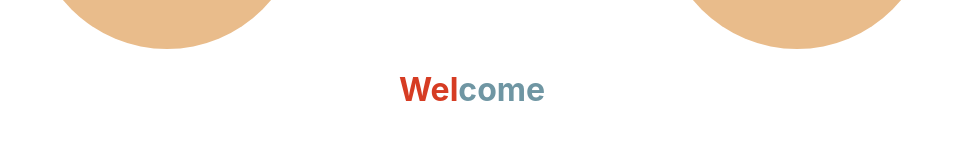
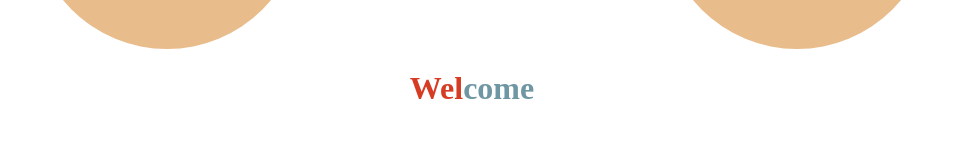
Before and after one commit to cfgdelaware23/Team-8, a React (Create React App) app in the folder Frontend/: page / in a window 1280 px wide. Shown: the part 565-725 px from the top of the page, without its empty margins (168-1131 px from the left). Built offline with nearby package versions, Linux system fonts and the light colour scheme.

Commit message:
Homepage

```diff
--- a/Frontend/src/components/Homepage.css
+++ b/Frontend/src/components/Homepage.css
@@ -2,6 +2,12 @@
     background-color: #ffffff;
 }
 
+@font-face {
+    font-family: 'Agrandir Regular';
+    src: ('~/Downloads/Agrandir - Free For Personal Use/Agrandir-Regular.otf') format('opentype');
+    font-weight: normal;
+    font-style: normal;
+  }
 
 .log-in-button {
     border: none;
@@ -73,10 +79,12 @@
 .grey-text{
     color: #6F96A3;
     font-size: 30 px;
+    font: Agrandir Bold;
 }
 
 h1{
     font-size: 45 px;
+    font-family: 'Agrandir Bold';
 }
 .center-container {
     display: flex;
```
